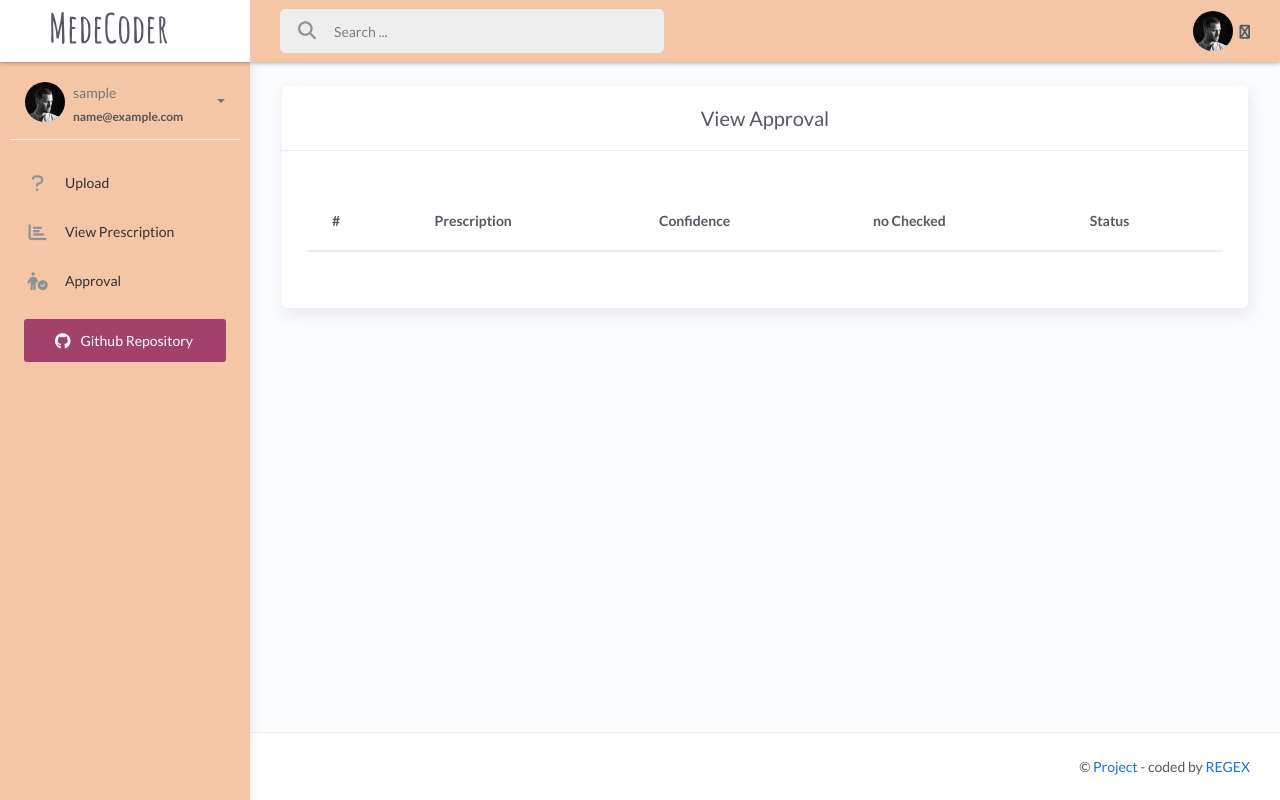
After one commit to adityarajsahu/Medecoder, a Django app: page /viewApproval/ in a window 1280 px wide. The commit adds this page. Run offline with Django 4.2, Linux system fonts and the light colour scheme; the visitor is signed in with stand-in values (Sample User, id 1); data that the repository does not hold is empty; some libraries are stand-ins or nearby versions.

Commit message:
Network Of Doctor Feature Added

```diff
--- a/prescription/admin.py
+++ b/prescription/admin.py
@@ -1,5 +1,6 @@
 from django.contrib import admin
-from .models import Prescription
+from .models import Prescription,Approval
 # Register your models here.
 
 admin.site.register(Prescription)
+admin.site.register(Approval)
--- a/prescription/urls.py
+++ b/prescription/urls.py
@@ -1,5 +1,5 @@
 from django.urls import path
-from .views import homepage,uploadPrescription,viewPrescription,Prescriptions, singleView, annotatePrescription, addAnnotation, predictPrescription, visualizeAnnotation,addMedication, deletePrescription
+from .views import homepage,uploadPrescription,viewPrescription,Prescriptions, singleView, annotatePrescription, addAnnotation, predictPrescription, visualizeAnnotation,addMedication, deletePrescription,viewApproval,processApproval, updateApproval
 
 urlpatterns = [
     path('', homepage, name="home"),
@@ -14,4 +14,7 @@ urlpatterns = [
     path('addMedication/<int:prescription_id>/', addMedication, name='addMedication'),
     path('addAnnotation/<int:prescription_id>/', addAnnotation),
     path('visualiseAnnotation/<int:prescription_id>/', visualizeAnnotation, name='visualise'),
+    path('viewApproval/',viewApproval,name = 'approvals'),
+    path('processApproval/<int:prescription_id>/',processApproval, name='processApproval'),
+    path('updateApproval/<int:prescription_id>/',updateApproval, name='updateApproval'),
 ]
--- a/prescription/utils.py
+++ b/prescription/utils.py
@@ -93,3 +93,8 @@ def to_data_uri(pil_img):
 def numpyImg_to_base64img(np_img):
     pil_image = Image.fromarray(np_img).convert('RGB')
     return to_data_uri(pil_image)
+
+
+def calculateConfidence(n,confidence,ratio):
+
+    return round(((confidence) * (n+1) + (ratio) )/ (n+2),3)
--- a/prescription/views.py
+++ b/prescription/views.py
@@ -1,12 +1,12 @@
 from django.shortcuts import render, redirect
 from numpy import array
-from .models import Prescription
+from .models import Prescription, Approval
 from django.http import JsonResponse
 import json
 from .utils import viewAnnotation
 
 import boto3
-from .utils import convert
+from .utils import convert,calculateConfidence
 from decouple import config
 from PIL import Image
 import img2pdf
@@ -14,6 +14,10 @@ import os
 
 from fpdf import FPDF
 import cv2
+
+from django.contrib.auth import get_user_model
+User = get_user_model()
+
 
 ACCESS_KEY_ID = config('ACCESS_KEY_ID')
 ACCESS_SECRET_KEY = config('ACCESS_SECRET_KEY')
@@ -40,6 +44,16 @@ def uploadPrescription(request):
             obj = Prescription(uploaded_by=request.user, image=image)
             obj.save()
             predictPrescription(request, obj.id)
+
+            # approvalObj = Approval(prescription = obj)
+            # approvalObj.save()
+
+            users = list(User.objects.all())
+            for user in users:
+                x = Approval(prescription = obj,checkedBy = user)
+                x.save()
+
+
             return redirect('singleViewPres', prescription_id=obj.id)
     else:
         return redirect('login')
@@ -326,3 +340,67 @@ def deletePrescription(request, prescription_id):
         return redirect( "home")
     else:
         return redirect('login')
+
+
+def viewApproval(request):
+
+    if request.user.is_authenticated:
+            result =  Approval.objects.filter(checkedBy = request.user)
+            context = {
+                'fetchedApprovals' : result,
+          }
+            return render(request, 'pages/viewApproval.html', context=context)
+    else:
+        return redirect('login')
+
+def processApproval(request,prescription_id):
+
+    if request.user.is_authenticated:
+        prescription = Prescription.objects.get(id=prescription_id)
+        annotations = prescription.annotation
+        annotated_image, digitized_image,x = viewAnnotation(annotations, image_path = prescription.image.url)
+        c = 0
+        for annotation in annotations[prescription.image.url+"/-1"]['regions']:
+            c+=1
+
+        context = {
+            'annotated_image_uri': annotated_image,
+            'digitised_image_uri': digitized_image,
+            'noOfAnnotations' : c,
+            'prescription_id' : prescription_id
+        }
+
+        return render(request, 'pages/approvalPage.html', context=context)
+    else:
+        return redirect('login')
+
+def updateApproval(request,prescription_id):
+    if request.user.is_authenticated:
+        prescription = Prescription.objects.get(id=prescription_id)
+        approval = Approval.objects.get(prescription = prescription,checkedBy = request.user)
+
+        approval.status = "Reviewed"
+
+        correctAnnotations = request.POST['correctAnnotations']
+        noOfAnnotations = request.POST['noOfAnnotations']
+
+        ratio = int(correctAnnotations) / int(noOfAnnotations)
+
+        print(ratio, "------>")
+
+        prescription.confidence = calculateConfidence(prescription.noChecked,prescription.confidence,ratio)
+
+        prescription.noChecked = prescription.noChecked + 1
+
+
+        approval.save()
+        prescription.save()
+
+        result =  Approval.objects.filter(checkedBy = request.user)
+
+        context = {
+                'fetchedApprovals' : result
+            }
+        return render(request, 'pages/viewApproval.html', context=context)
+    else:
+        return redirect('login')
--- a/templates/layouts/base1.html
+++ b/templates/layouts/base1.html
@@ -27,6 +27,7 @@
 	<link rel="stylesheet" href="/static/assets/css/bootstrap.min.css">
 	<link rel="stylesheet" href="/static/assets/css/atlantis.css">
 	<link rel="stylesheet" href="/static/assets/css/demo.css">
+	<link rel="stylesheet" href="https://cdnjs.cloudflare.com/ajax/libs/font-awesome/6.2.1/css/all.min.css" integrity="sha512-MV7K8+y+gLIBoVD59lQIYicR65iaqukzvf/nwasF0nqhPay5w/9lJmVM2hMDcnK1OnMGCdVK+iQrJ7lzPJQd1w==" crossorigin="anonymous" referrerpolicy="no-referrer" />
     <!-- Specific Page CSS goes HERE  -->
     {% block stylesheets %}{% endblock stylesheets %}
 
--- /dev/null
+++ b/templates/pages/viewApproval.html
@@ -0,0 +1,79 @@
+{% extends "layouts/base1.html" %}
+
+{% block title %} Homepage {% endblock title %}
+
+<!-- Specific Page CSS goes HERE  -->
+{% block stylesheets %}{% endblock stylesheets %}
+
+{% block content %}
+
+<div class="content">
+    <div class="page-inner">
+      <div class="row">
+        <div class="col-md-12">
+          <div class="card">
+            <div class="card-header text-center">
+              <h4 class="card-title">View Approval</h4>
+            </div>
+            <div class="card-body row">
+                <div class="card-body">
+                    <table class="table table-hover">
+                        <thead>
+                            <tr>
+                                <th scope="col">#</th>
+                                <th scope="col">Prescription</th>
+                                <th scope="col">Confidence</th>
+                                <th scope="col">no Checked</th>
+                                <th scope="col">Status</th>
+                                <!-- <th scope="col">View</th> -->
+                            </tr>
+                        </thead>
+                        <tbody>
+                            {% for approval in fetchedApprovals %}
+
+                            <tr>
+                                <td>1</td>
+                                <td><img src = "{{approval.prescription.image.url}}" width="20%" alt="prescription_img"></td>
+                                <td>{{approval.prescription.confidence}}</td>
+                                <td>{{approval.prescription.noChecked}}</td>
+
+                                <td>
+                                    {%if  approval.status == "Pending"%}
+                                    <a href = "/processApproval/{{approval.prescription.id}}/">
+                                    <span class="badge badge-pill badge-warning">{{approval.status}}</span>
+
+                                    </a>
+                                    {% else %}
+                                    <span class="badge badge-pill badge-success">{{approval.status}}</span>
+                                    {% endif %}
+                                </td>
+                                <!-- <td>
+                                  {%if  approval.status == "Pending"%}
+                                  <a href = "/processApproval/{{approval.prescription.id}}/">
+                                    <button class="btn btn-outline-info btn-sm">view</button>
+                                </a>
+                                {% endif %}
+                                   </td> -->
+                            </tr>
+                            {% endfor %}
+                            <!-- <tr>
+                                <td>2</td>
+                                <td>Pres2</td>
+                                <td><span class="badge badge-pill badge-success">Reviewed</span>
+                                </td>
+                                <td> <button class="btn btn-outline-info btn-sm">view </td>
+                            </tr> -->
+                        </tbody>
+                    </table>
+                </div>
+            </div>
+          </div>
+        </div>
+      </div>
+    </div>
+  </div>
+
+{% endblock content %}
+
+<!-- Specific JS goes HERE -->
+{% block javascripts %}{% endblock javascripts %}
--- a/templates/sidebar.html
+++ b/templates/sidebar.html
@@ -70,6 +70,11 @@
                         <i class="fas fa-chart-bar"></i>
                         <p>View Prescription</p>
                     </a>
+                    <a  href="/viewApproval/">
+                        <!-- <i class="fas fa-chart-bar"></i> -->
+                        <i class="fa-solid fa-person-circle-check"></i>
+                        <p>Approval</p>
+                    </a>
                     <!-- <a  href="/prescriptions/">
                         <i class="fas fa-chart-bar"></i>
                         <p>Review Prescriptions</p>
```
Also changed, not shown: prescription/models.py (+8 -0 lines), templates/pages/approvalPage.html (added, +42 -0 lines), prescription/migrations/0008_prescription_confidence_prescription_nochecked_and_more.py (added).
